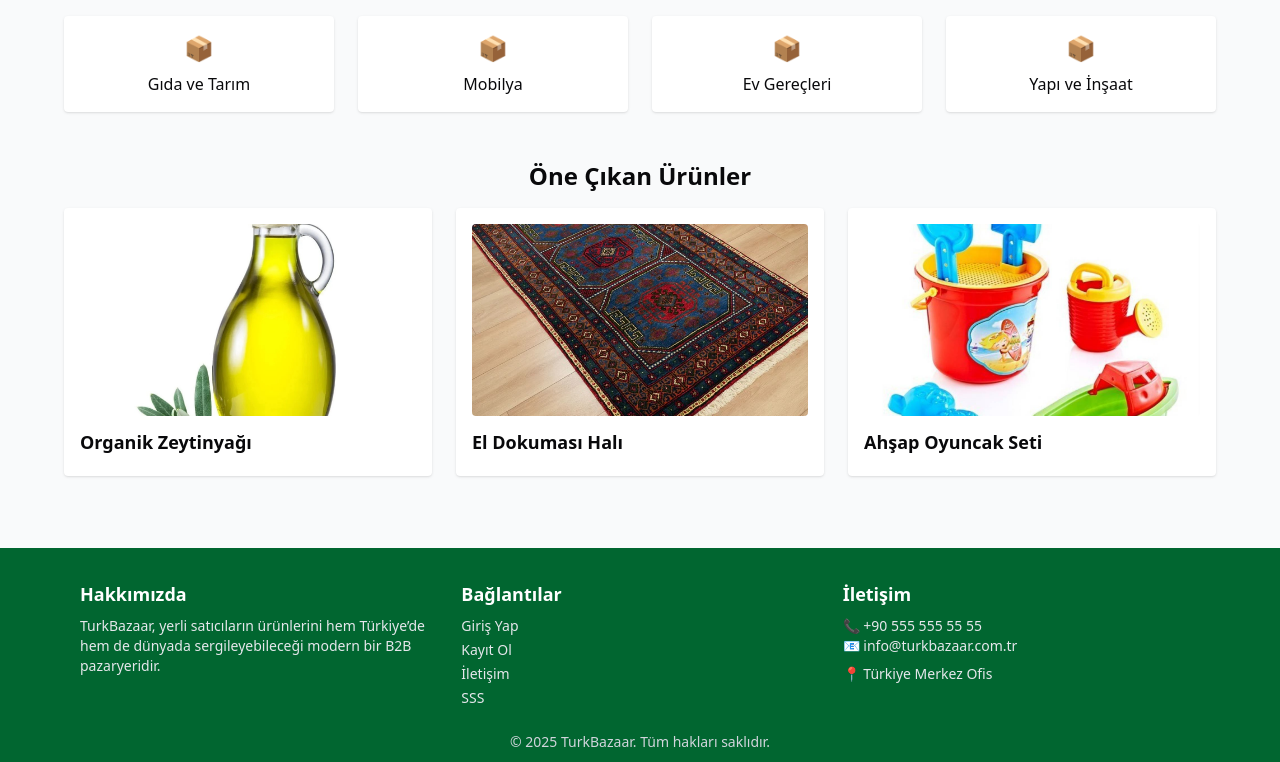
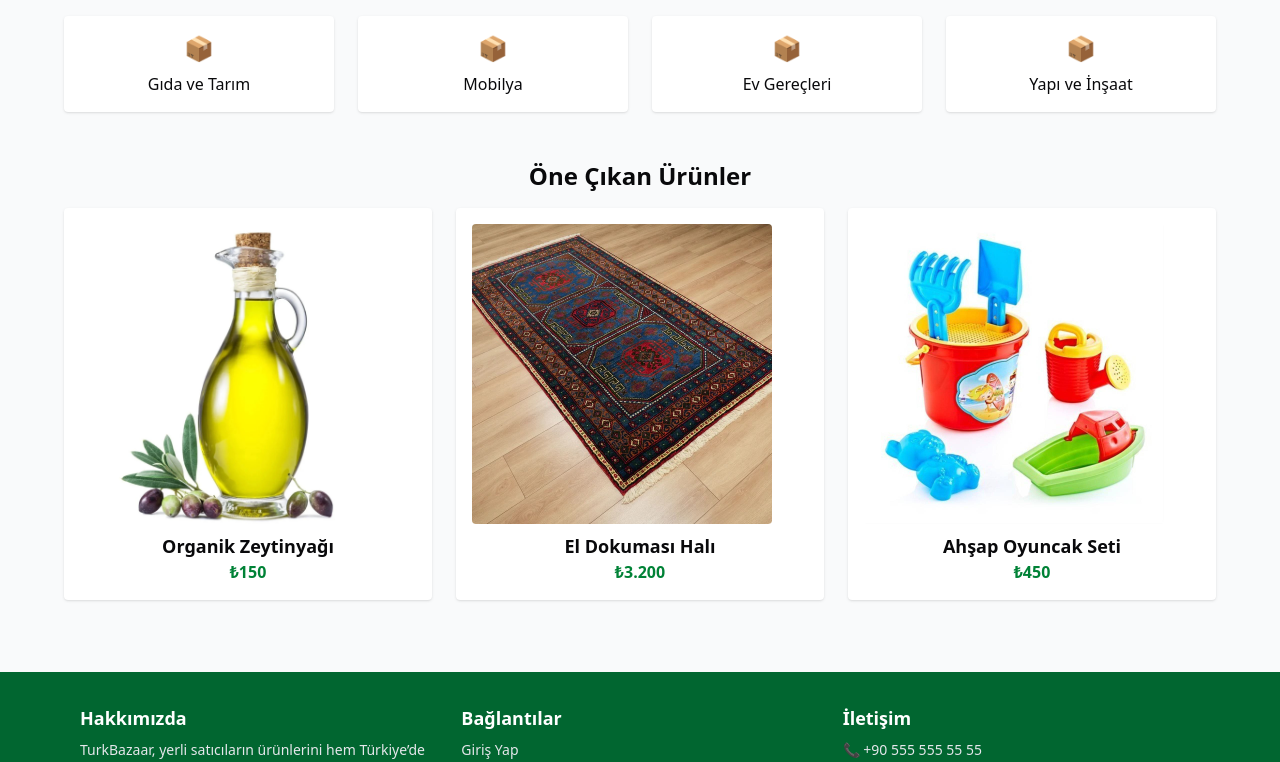
Before and after one commit to markasyon/turkbazaar-ui, a Next.js app: page / in a window 1280 px wide. Shown: the part 494-1256 px from the top of the page. Built offline with nearby package versions, Linux system fonts and the light colour scheme.

Commit message:
Update UrunKarti.tsx

```diff
--- a/components/UrunKarti.tsx
+++ b/components/UrunKarti.tsx
@@ -2,18 +2,18 @@
 
 import Image from 'next/image';
 
-interface Props {
+interface UrunKartiProps {
   baslik: string;
-  aciklama: string;
   resim: string;
+  fiyat: string;
 }
 
-export default function UrunKarti({ baslik, aciklama, resim }: Props) {
+export default function UrunKarti({ baslik, resim, fiyat }: UrunKartiProps) {
   return (
-    <div className="bg-white rounded shadow hover:shadow-lg transition p-4 text-left">
-      <Image src={resim} alt={baslik} width={400} height={300} className="rounded mb-3 w-full h-48 object-cover" />
-      <h3 className="text-lg font-bold mb-1">{baslik}</h3>
-      <p className="text-sm text-gray-600">{aciklama}</p>
+    <div className="bg-white p-4 rounded shadow hover:shadow-lg transition">
+      <Image src={resim} alt={baslik} width={300} height={200} className="rounded" />
+      <h3 className="text-lg font-semibold mt-2">{baslik}</h3>
+      <p className="text-green-700 font-bold">{fiyat}</p>
     </div>
   );
 }
```
